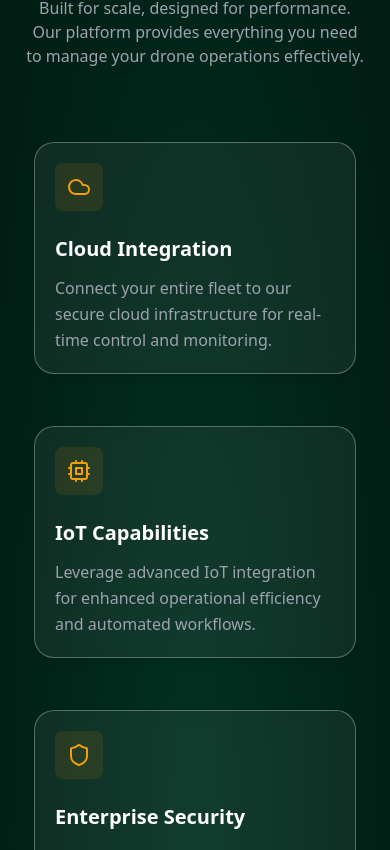
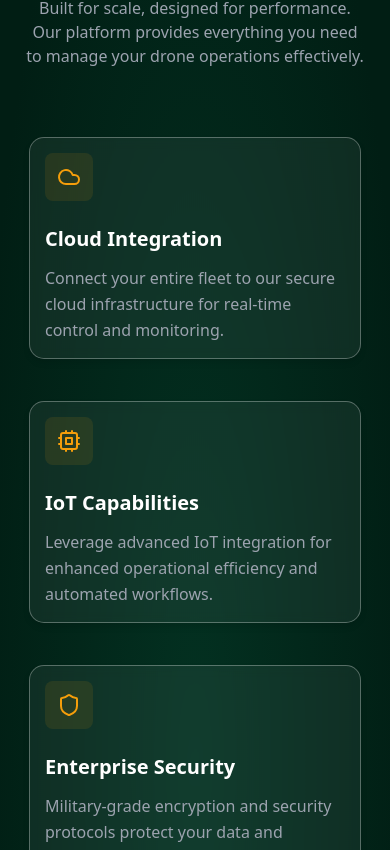
Before and after one commit to gireesh34/cloud-landing-website-, a React (Vite) app: page / in a window 390 px wide. Shown: the part 1174-2024 px from the top of the page. Built offline with nearby package versions, Linux system fonts and the light colour scheme.

Commit message:
card glass effect and updated for mobile

```diff
--- a/src/index.css
+++ b/src/index.css
@@ -25,6 +25,14 @@
   transition: transform 0.3s ease, box-shadow 0.3s ease;
 }
 
+@media (max-width: 768px) {
+  .glass-effect {
+    padding: 15px;
+    margin: 5px;
+    border-radius: 15px;
+  }
+}
+
 .glass-effect:hover {
   transform: scale(1.05);
   box-shadow: 0 8px 12px rgba(0, 0, 0, 0.2);
```
